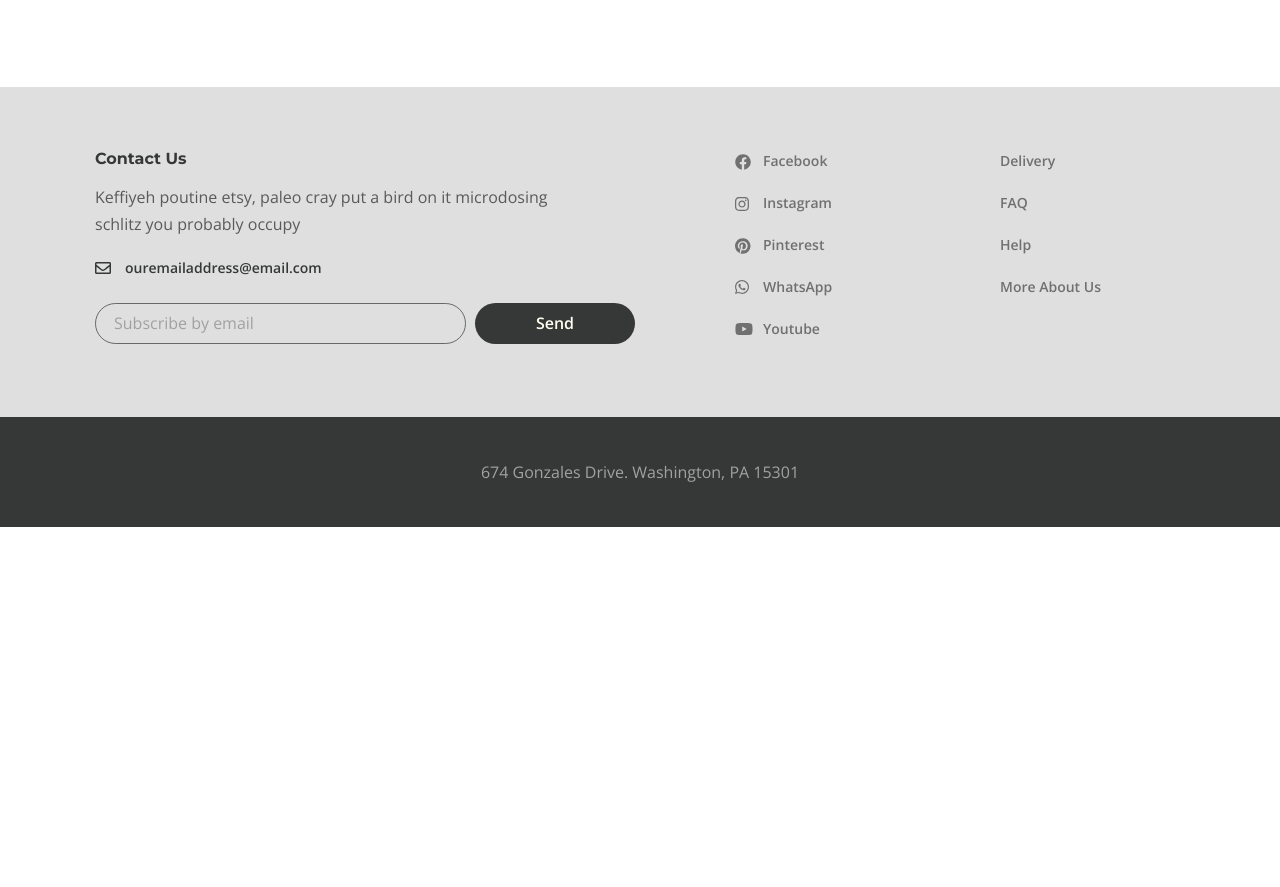
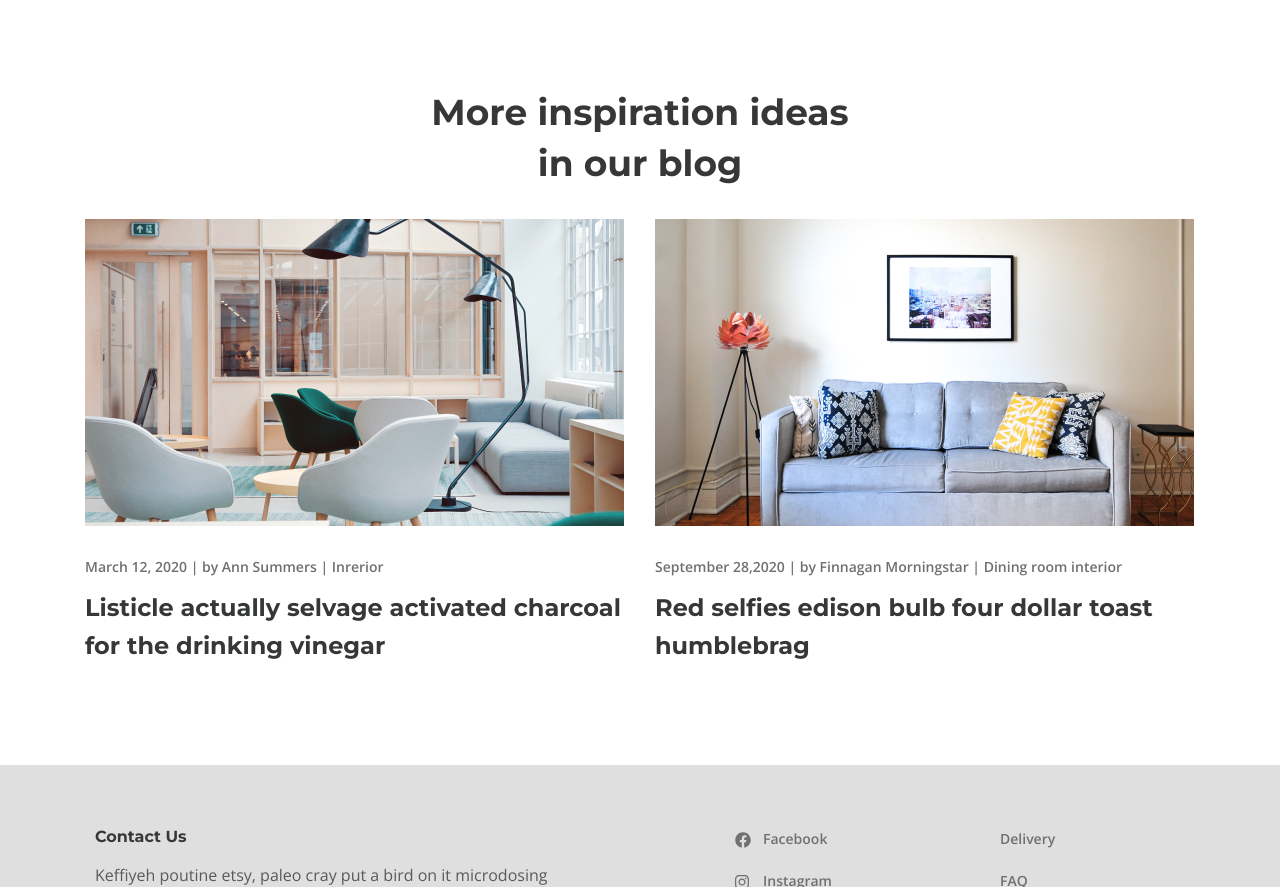
Before and after one commit to nbruyok/Furniture-collection, a website: page app/index.html in a window 1280 px wide. Shown: the part 3964-4851 px from the top of the page. Before the commit the page ends 4491 px from the top, so only its background shows below. Drawn offline with nearby package versions, Linux system fonts and the light colour scheme.

Commit message:
add blog box section

```diff
--- a/app/index.html
+++ b/app/index.html
@@ -478,6 +478,57 @@
             </div>
           </div>
         </div>
+
+        <section class="blog-box">
+          <div class="container">
+            <h3 class="blog-box__title">More inspiration ideas in our blog</h3>
+            <div class="blog-box__items">
+              <div class="blog-box__item">
+                <a class="blog-box__img-link" href="#">
+                  <img
+                    class="blog-box__images"
+                    src="images/blog/1.jpg"
+                    alt="images"
+                  />
+                </a>
+                <div class="blog-box__links">
+                  <span class="blog-box__date">March 12, 2020</span> |
+                  <a class="blog-box__author" href="#">by Ann Summers</a> |
+                  <a class="blog-box__theme" href="#">Inrerior </a>
+                </div>
+                <a class="blog-box__item-titlelink" href="">
+                  <h4 class="blog-box__item-title">
+                    Listicle actually selvage activated charcoal for the
+                    drinking vinegar
+                  </h4>
+                </a>
+              </div>
+
+              <div class="blog-box__item">
+                <a class="blog-box__img-link" href="#">
+                  <img
+                    class="blog-box__images"
+                    src="images/blog/2.jpg"
+                    alt="images"
+                  />
+                </a>
+                <div class="blog-box__links">
+                  <span class="blog-box__date">September 28,2020</span> |
+                  <a class="blog-box__author" href="#"
+                    >by Finnagan Morningstar</a
+                  >
+                  |
+                  <a class="blog-box__theme" href="#">Dining room interior</a>
+                </div>
+                <a class="blog-box__item-titlelink" href="">
+                  <h4 class="blog-box__item-title">
+                    Red selfies edison bulb four dollar toast humblebrag
+                  </h4>
+                </a>
+              </div>
+            </div>
+          </div>
+        </section>
       </main>
 
       <footer class="footer">
--- a/app/scss/style.scss
+++ b/app/scss/style.scss
@@ -574,3 +574,49 @@
     grid-row: span 2;
   }
 }
+
+// blog-box
+.blog-box {
+  margin-bottom: 100px;
+
+  &__title {
+    @extend %title-font;
+    color: $black;
+    font-size: 36px;
+    line-height: 51px;
+    margin: 0 auto 30px;
+    text-align: center;
+    max-width: 430px;
+  }
+
+  &__items {
+    display: grid;
+    grid-template-columns: 1fr 1fr;
+    grid-gap: 30px;
+  }
+
+  &__img-link {
+    margin-bottom: 19px;
+    display: inline-block;
+  }
+
+  &__links {
+    margin-bottom: 9px;
+    font-size: 14px;
+    font-weight: 600;
+    color: #707070;
+  }
+
+  &__date,
+  &__author,
+  &__theme {
+    color: inherit;
+  }
+
+  &__item-title {
+    @extend %title-font;
+    color: $black;
+    font-size: 24px;
+    line-height: 38px;
+  }
+}
```
Also changed, not shown: app/css/style.min.css, app/images/blog/1.jpg (added), app/images/blog/2.jpg (added).
